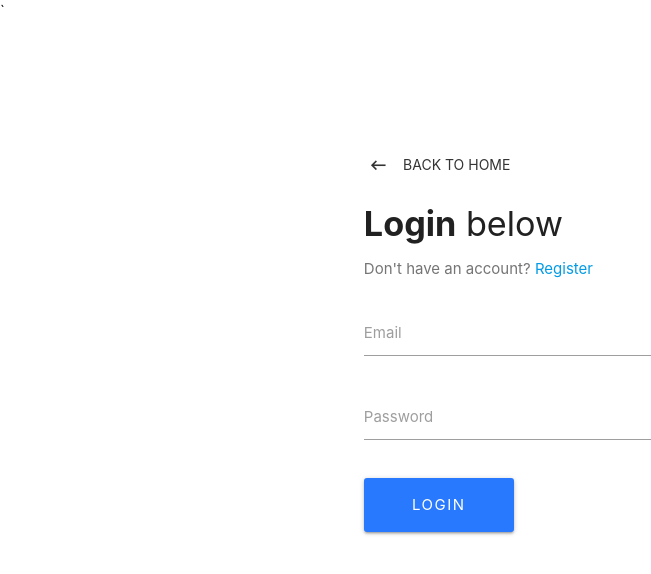
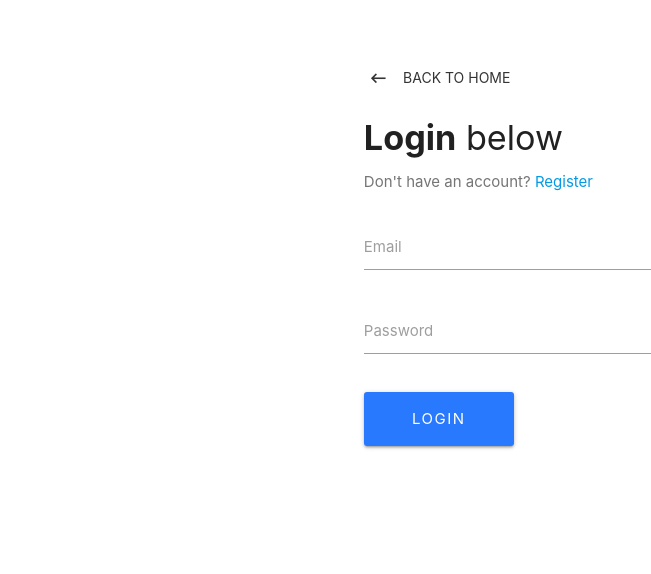
Before and after one commit to Crowdsourching-Research/crowdsource-with-mern, a React (Create React App) app in the folder client/: page /login in a window 1280 px wide. Shown: the top 574 px of the page, without its empty margins (0-651 px from the left). Built offline with nearby package versions, Linux system fonts and the light colour scheme.

Commit message:
fixed spacing

```diff
--- a/client/public/index.html
+++ b/client/public/index.html
@@ -26,7 +26,7 @@
       Learn how to configure a non-root public URL by running `npm run build`.
     -->
     <link rel="stylesheet" href="https://cdnjs.cloudflare.com/ajax/libs/materialize/1.0.0/css/materialize.min.css">
-    <link href="https://fonts.googleapis.com/icon?family=Material+Icons" rel="stylesheet">  `
+    <link href="https://fonts.googleapis.com/icon?family=Material+Icons" rel="stylesheet">
     <title>MERN Passport App</title>
   </head>
   <body>
--- a/client/src/components/layout/Navbar.js
+++ b/client/src/components/layout/Navbar.js
@@ -3,9 +3,13 @@ import { Link } from "react-router-dom";
 class Navbar extends Component {
   render() {
     return (
-      <div className="navbar-fixed">
-        <nav className="z-depth-0">
-          <div className="nav-wrapper white">
+      <div
+      // className="navbar-fixed"
+      >
+        {/* <nav  */}
+        {/* // className="z-depth-0" */}
+        {/* > */}
+          {/* <div className="nav-wrapper white"> */}
             <Link
               to="/"
               style={{
@@ -15,8 +19,8 @@ class Navbar extends Component {
             >
 
             </Link>
-          </div>
-        </nav>
+          {/* </div> */}
+        {/* </nav> */}
       </div>
     );
   }
```
